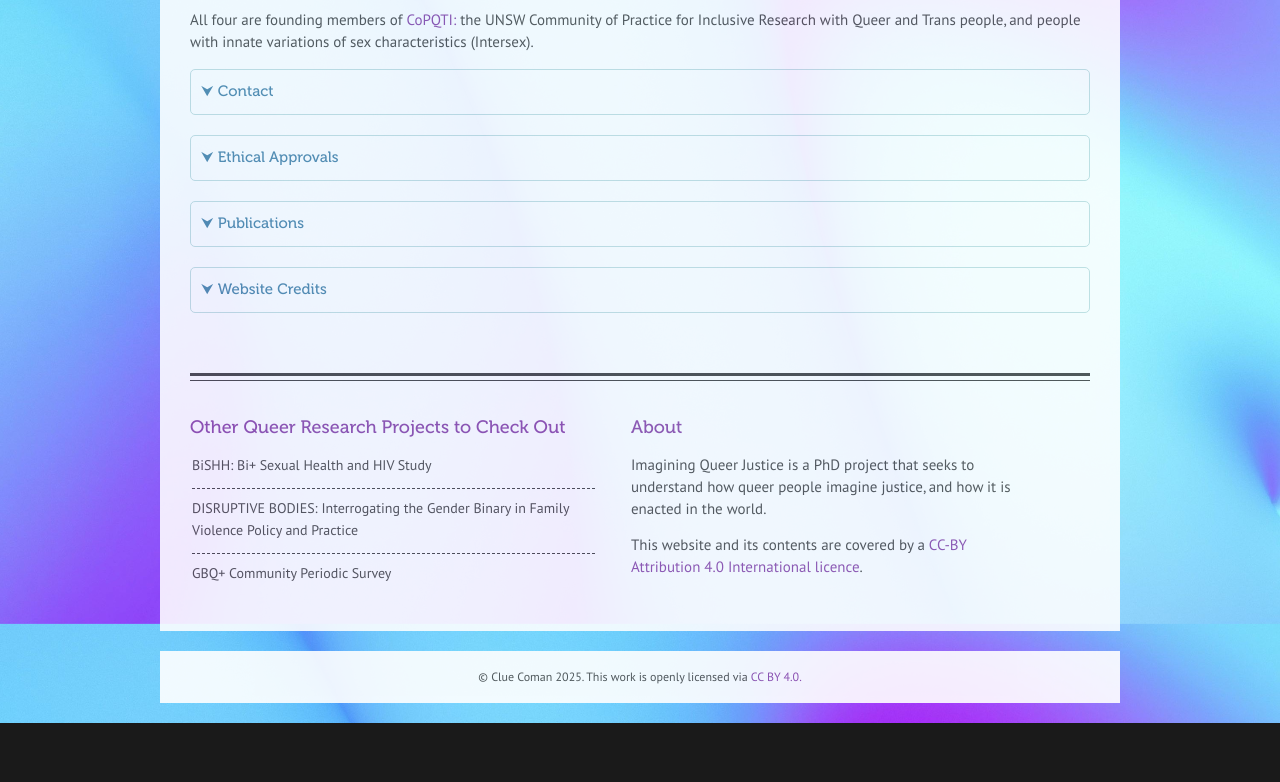
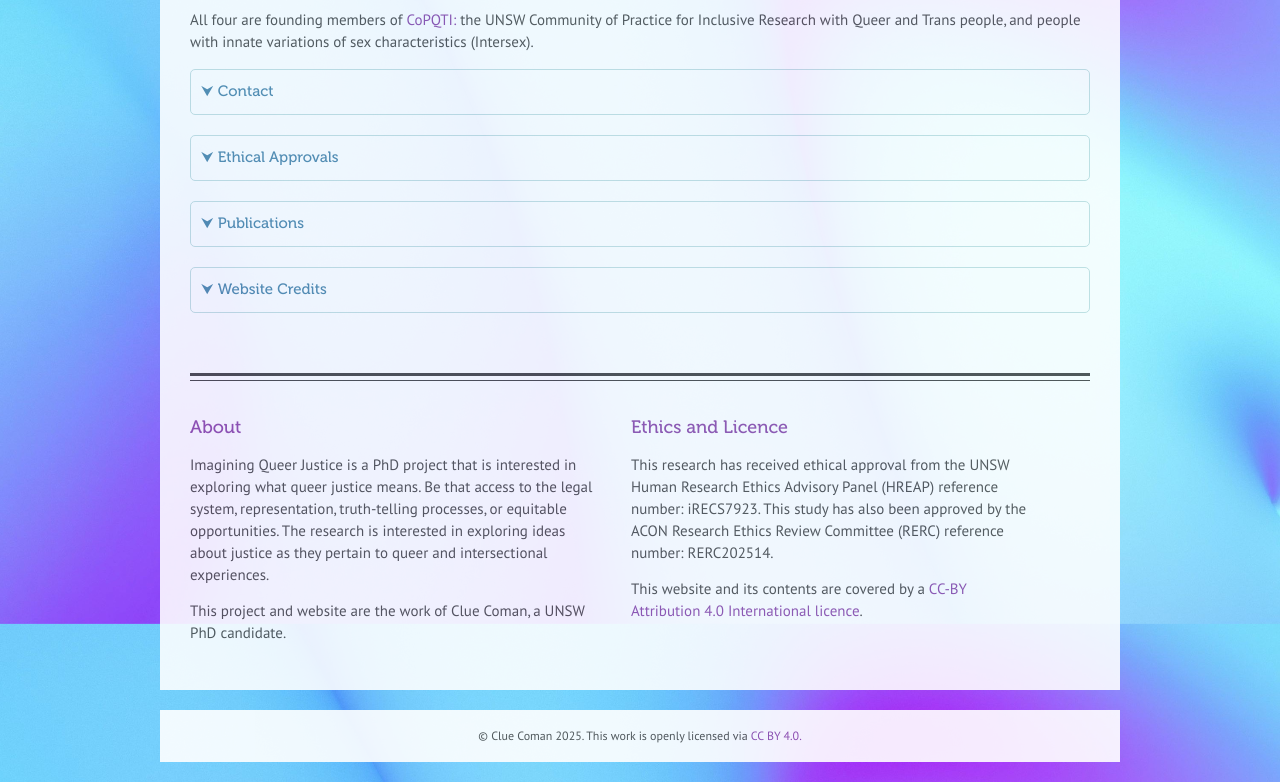
Before and after one commit to ImaginingQueerJusticeProject/ImaginingQueerJustice, a plain HTML site: page about.html in a window 1280 px wide. Shown: the part 1083-1865 px from the top of the page. Before the commit the page ends 1806 px from the top, so only its background shows below. Drawn offline with Linux system fonts and the light colour scheme.

Commit message:
Update about.html

```diff
--- a/about.html
+++ b/about.html
@@ -195,16 +195,15 @@
      <div id="footer">
         <div class="footer-top"></div>
         <div class="one-half">
-        <h3>Other Queer Research Projects to Check Out</h3>
-        <ul class="latest-posts">
-          <li><a href="https://bishhstudy.com/" target="_blank">BiSHH: Bi+ Sexual Health and HIV Study</a> </li>
-          <li><a href="https://www.shannonharvey.xyz/phd" target="_blank">DISRUPTIVE BODIES: Interrogating the Gender Binary in Family Violence Policy and Practice</a> </li>
-          <li><a href="https://www.gcpsonline.net/" target="_blank">GBQ+ Community Periodic Survey</a> </li>
-        </ul>
+          <h3><a href="about.html">About</a></h3>
+            <p>Imagining Queer Justice is a PhD project that is interested in exploring what queer justice means. Be that access to the legal system, representation, truth-telling processes, or equitable opportunities. The research is interested in exploring ideas about justice as they pertain to queer and intersectional experiences.</p>
+            <br>
+            <p>This project and website are the work of Clue Coman, a UNSW PhD candidate. </p>
+            <br>
         </div>
         <div class="one-half last">
-        <h3><a href="about.html">About</a></h3>
-        <p>Imagining Queer Justice is a PhD project that seeks to understand how queer people imagine justice, and how it is enacted in the world. </p>
+          <h3>Ethics and Licence</a></h3>
+            <p>This research has received ethical approval from the UNSW Human Research Ethics Advisory Panel (HREAP) reference number: iRECS7923. This study has also been approved by the ACON Research Ethics Review Committee (RERC) reference number: RERC202514.</p>
             <br>
             <p>This website and its contents are covered by a <a href="https://creativecommons.org/licenses/by/4.0/" target="_blank">CC-BY Attribution 4.0 International licence</a>.</p>
         </div>
```
Lines whose indentation alone changed are shown as unchanged.
